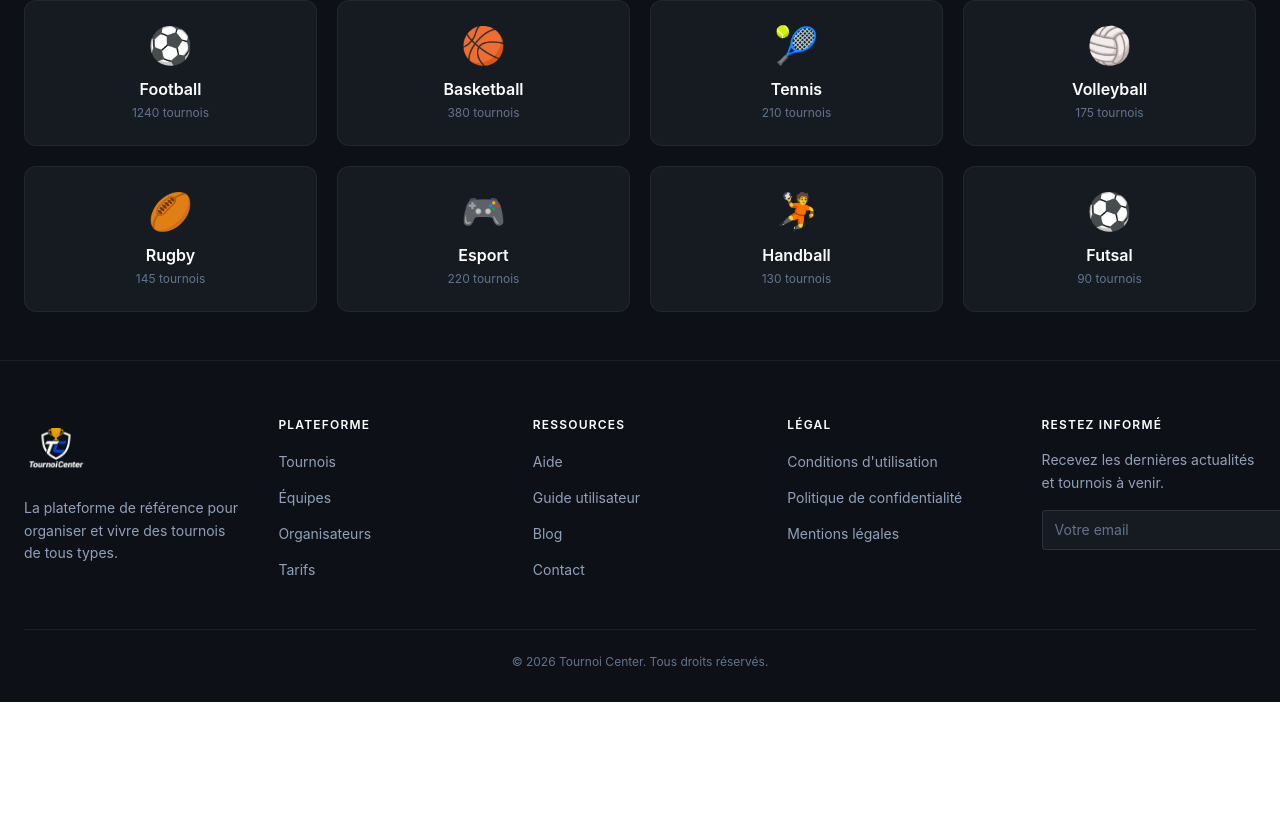
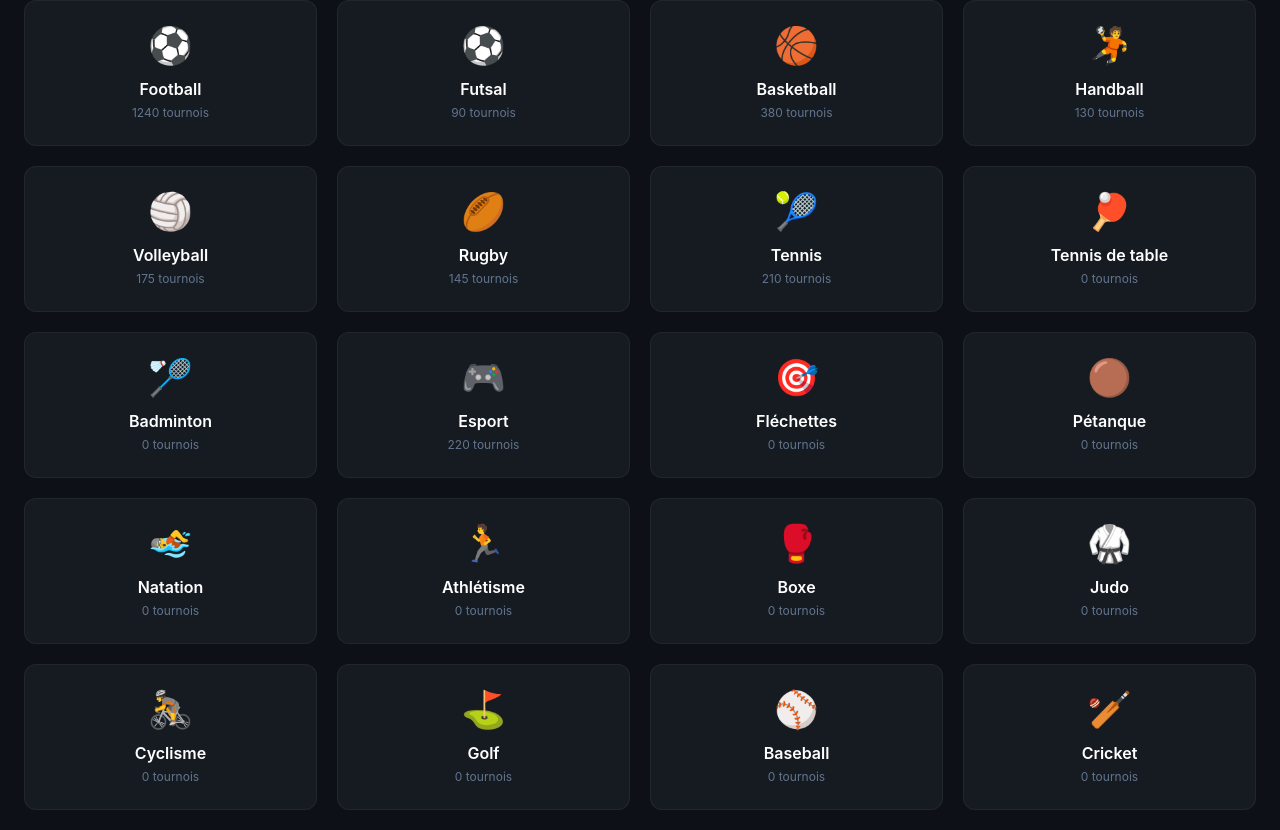
Before and after one commit to GorskiAnthony/sport, an Angular app in the folder frontend/: page /sports in a window 1280 px wide. Shown: the part 261-1091 px from the top of the page. Before the commit the page ends 963 px from the top, so only its background shows below. Built offline with nearby package versions, Linux system fonts and the light colour scheme.

Commit message:
feat: add darts, pétanque, and 12 more sports to the sport catalog
Consolidates the sport list (id/label/icon) that was previously
duplicated across 5 components into a single shared source, and
expands it from 8 to 22 sports.

```diff
--- a/frontend/src/app/features/create-tournament/create-tournament.ts
+++ b/frontend/src/app/features/create-tournament/create-tournament.ts
@@ -7,6 +7,7 @@ import { Button } from '../../shared/ui/button/button';
 import { FormInput } from '../../shared/ui/form-input/form-input';
 import { FormSelect, FormSelectOption } from '../../shared/ui/form-select/form-select';
 import { todayIsoDate } from '../../shared/utils/today';
+import { SPORTS as SPORT_LIST } from '../../shared/utils/sports';
 
 interface FormErrors {
   name?: string;
@@ -16,16 +17,10 @@ interface FormErrors {
   endDate?: string;
 }
 
-const SPORTS: FormSelectOption[] = [
-  { value: 'football', label: 'Football ⚽' },
-  { value: 'futsal', label: 'Futsal' },
-  { value: 'basketball', label: 'Basketball 🏀' },
-  { value: 'handball', label: 'Handball 🤾' },
-  { value: 'volleyball', label: 'Volleyball 🏐' },
-  { value: 'rugby', label: 'Rugby 🏉' },
-  { value: 'tennis', label: 'Tennis 🎾' },
-  { value: 'esport', label: 'Esport 🎮' },
-];
+const SPORTS: FormSelectOption[] = SPORT_LIST.map((sport) => ({
+  value: sport.id,
+  label: `${sport.label} ${sport.icon}`,
+}));
 
 const CATEGORIES: FormSelectOption[] = [
   { value: 'u13', label: 'U13' },
--- a/frontend/src/app/features/dashboard/edit-tournament/edit-tournament.ts
+++ b/frontend/src/app/features/dashboard/edit-tournament/edit-tournament.ts
@@ -5,6 +5,7 @@ import { ToastService } from '../../../core/services/toast.service';
 import { Button } from '../../../shared/ui/button/button';
 import { FormInput } from '../../../shared/ui/form-input/form-input';
 import { FormSelect, FormSelectOption } from '../../../shared/ui/form-select/form-select';
+import { SPORTS as SPORT_LIST } from '../../../shared/utils/sports';
 
 interface FormErrors {
   name?: string;
@@ -14,16 +15,10 @@ interface FormErrors {
   endDate?: string;
 }
 
-const SPORTS: FormSelectOption[] = [
-  { value: 'football', label: 'Football ⚽' },
-  { value: 'futsal', label: 'Futsal' },
-  { value: 'basketball', label: 'Basketball 🏀' },
-  { value: 'handball', label: 'Handball 🤾' },
-  { value: 'volleyball', label: 'Volleyball 🏐' },
-  { value: 'rugby', label: 'Rugby 🏉' },
-  { value: 'tennis', label: 'Tennis 🎾' },
-  { value: 'esport', label: 'Esport 🎮' },
-];
+const SPORTS: FormSelectOption[] = SPORT_LIST.map((sport) => ({
+  value: sport.id,
+  label: `${sport.label} ${sport.icon}`,
+}));
 
 const CATEGORIES: FormSelectOption[] = [
   { value: 'u13', label: 'U13' },
--- a/frontend/src/app/features/dashboard/new-tournament/new-tournament.ts
+++ b/frontend/src/app/features/dashboard/new-tournament/new-tournament.ts
@@ -14,6 +14,7 @@ import { FormSelect, FormSelectOption } from '../../../shared/ui/form-select/for
 import { FormatPicker } from '../../../shared/ui/format-picker/format-picker';
 import { ConfirmModal } from '../../../shared/ui/confirm-modal/confirm-modal';
 import { todayIsoDate } from '../../../shared/utils/today';
+import { SPORTS as SPORT_LIST } from '../../../shared/utils/sports';
 
 interface FormErrors {
   name?: string;
@@ -35,16 +36,10 @@ const MAX_TOURNAMENTS_BY_PLAN: Record<string, number> = {
   PRO: Infinity,
 };
 
-const SPORTS: FormSelectOption[] = [
-  { value: 'football', label: 'Football ⚽' },
-  { value: 'futsal', label: 'Futsal' },
-  { value: 'basketball', label: 'Basketball 🏀' },
-  { value: 'handball', label: 'Handball 🤾' },
-  { value: 'volleyball', label: 'Volleyball 🏐' },
-  { value: 'rugby', label: 'Rugby 🏉' },
-  { value: 'tennis', label: 'Tennis 🎾' },
-  { value: 'esport', label: 'Esport 🎮' },
-];
+const SPORTS: FormSelectOption[] = SPORT_LIST.map((sport) => ({
+  value: sport.id,
+  label: `${sport.label} ${sport.icon}`,
+}));
 
 const CATEGORIES: FormSelectOption[] = [
   { value: 'u13', label: 'U13' },
--- a/frontend/src/app/features/spectator/spectator-home/spectator-home.ts
+++ b/frontend/src/app/features/spectator/spectator-home/spectator-home.ts
@@ -4,6 +4,7 @@ import { TournamentService } from '../../../core/services/tournament.service';
 import { NotificationService } from '../../../core/services/notification.service';
 import { RecentTournament, TournamentSummary } from '../../../core/models/tournament.model';
 import { SPORT_ICONS, TOURNAMENT_STATUS_LABELS } from '../../../shared/utils/labels';
+import { SPORTS } from '../../../shared/utils/sports';
 
 @Component({
   selector: 'app-spectator-home-page',
@@ -21,14 +22,7 @@ export class SpectatorHomePage implements OnInit {
   readonly recentlyViewed = signal<RecentTournament[]>([]);
   readonly unreadCount = this.notificationService.unreadCount;
 
-  readonly sports = [
-    { id: 'football', label: 'Football', icon: '⚽' },
-    { id: 'basketball', label: 'Basketball', icon: '🏀' },
-    { id: 'tennis', label: 'Tennis', icon: '🎾' },
-    { id: 'volleyball', label: 'Volleyball', icon: '🏐' },
-    { id: 'rugby', label: 'Rugby', icon: '🏉' },
-    { id: 'esport', label: 'Esport', icon: '🎮' },
-  ];
+  readonly sports = SPORTS;
 
   ngOnInit(): void {
     this.tournamentService.getAll().subscribe({
--- a/frontend/src/app/features/sports/sports.ts
+++ b/frontend/src/app/features/sports/sports.ts
@@ -1,5 +1,17 @@
 import { Component } from '@angular/core';
 import { PageHeader } from '../../shared/ui/page-header/page-header';
+import { SPORTS } from '../../shared/utils/sports';
+
+const SHOWCASE_COUNTS: Record<string, number> = {
+  football: 1240,
+  basketball: 380,
+  tennis: 210,
+  volleyball: 175,
+  rugby: 145,
+  esport: 220,
+  handball: 130,
+  futsal: 90,
+};
 
 @Component({
   selector: 'app-sports-page',
@@ -8,14 +20,8 @@ import { PageHeader } from '../../shared/ui/page-header/page-header';
   templateUrl: './sports.html',
 })
 export class SportsPage {
-  readonly sports = [
-    { id: 'football', label: 'Football', icon: '⚽', count: 1240 },
-    { id: 'basketball', label: 'Basketball', icon: '🏀', count: 380 },
-    { id: 'tennis', label: 'Tennis', icon: '🎾', count: 210 },
-    { id: 'volleyball', label: 'Volleyball', icon: '🏐', count: 175 },
-    { id: 'rugby', label: 'Rugby', icon: '🏉', count: 145 },
-    { id: 'esport', label: 'Esport', icon: '🎮', count: 220 },
-    { id: 'handball', label: 'Handball', icon: '🤾', count: 130 },
-    { id: 'futsal', label: 'Futsal', icon: '⚽', count: 90 },
-  ];
+  readonly sports = SPORTS.map((sport) => ({
+    ...sport,
+    count: SHOWCASE_COUNTS[sport.id] ?? 0,
+  }));
 }
--- a/frontend/src/app/shared/utils/labels.ts
+++ b/frontend/src/app/shared/utils/labels.ts
@@ -1,5 +1,6 @@
 import { MatchStatus } from '../../core/models/match.model';
 import { TournamentStatus } from '../../core/models/tournament.model';
+import { SPORTS } from './sports';
 
 export const TOURNAMENT_STATUS_LABELS: Record<TournamentStatus, string> = {
   UPCOMING: 'À venir',
@@ -13,13 +14,6 @@ export const MATCH_STATUS_LABELS: Record<MatchStatus, string> = {
   FINISHED: 'Terminé',
 };
 
-export const SPORT_ICONS: Record<string, string> = {
-  football: '⚽',
-  futsal: '⚽',
-  basketball: '🏀',
-  handball: '🤾',
-  volleyball: '🏐',
-  rugby: '🏉',
-  tennis: '🎾',
-  esport: '🎮',
-};
+export const SPORT_ICONS: Record<string, string> = Object.fromEntries(
+  SPORTS.map((sport) => [sport.id, sport.icon]),
+);
--- /dev/null
+++ b/frontend/src/app/shared/utils/sports.ts
@@ -0,0 +1,30 @@
+export interface SportOption {
+  id: string;
+  label: string;
+  icon: string;
+}
+
+export const SPORTS: SportOption[] = [
+  { id: 'football', label: 'Football', icon: '⚽' },
+  { id: 'futsal', label: 'Futsal', icon: '⚽' },
+  { id: 'basketball', label: 'Basketball', icon: '🏀' },
+  { id: 'handball', label: 'Handball', icon: '🤾' },
+  { id: 'volleyball', label: 'Volleyball', icon: '🏐' },
+  { id: 'rugby', label: 'Rugby', icon: '🏉' },
+  { id: 'tennis', label: 'Tennis', icon: '🎾' },
+  { id: 'tennis_de_table', label: 'Tennis de table', icon: '🏓' },
+  { id: 'badminton', label: 'Badminton', icon: '🏸' },
+  { id: 'esport', label: 'Esport', icon: '🎮' },
+  { id: 'flechettes', label: 'Fléchettes', icon: '🎯' },
+  { id: 'petanque', label: 'Pétanque', icon: '🟤' },
+  { id: 'natation', label: 'Natation', icon: '🏊' },
+  { id: 'athletisme', label: 'Athlétisme', icon: '🏃' },
+  { id: 'boxe', label: 'Boxe', icon: '🥊' },
+  { id: 'judo', label: 'Judo', icon: '🥋' },
+  { id: 'cyclisme', label: 'Cyclisme', icon: '🚴' },
+  { id: 'golf', label: 'Golf', icon: '⛳' },
+  { id: 'baseball', label: 'Baseball', icon: '⚾' },
+  { id: 'cricket', label: 'Cricket', icon: '🏏' },
+  { id: 'hockey', label: 'Hockey', icon: '🏒' },
+  { id: 'escalade', label: 'Escalade', icon: '🧗' },
+];
```
